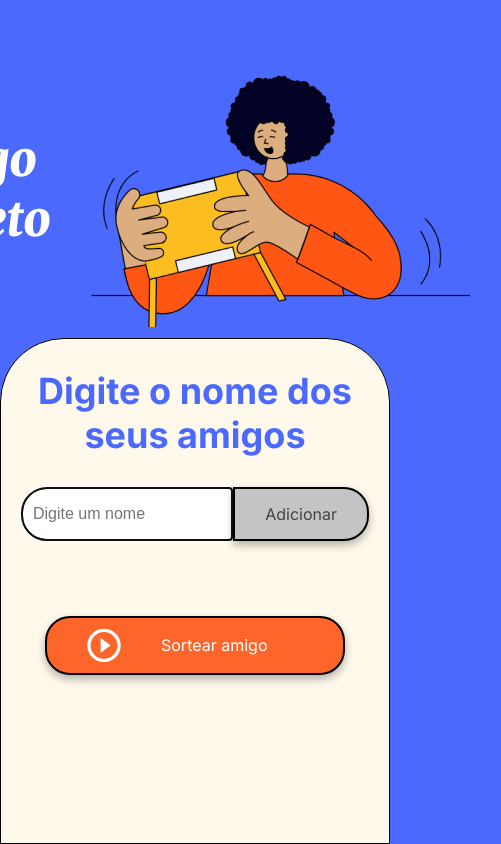
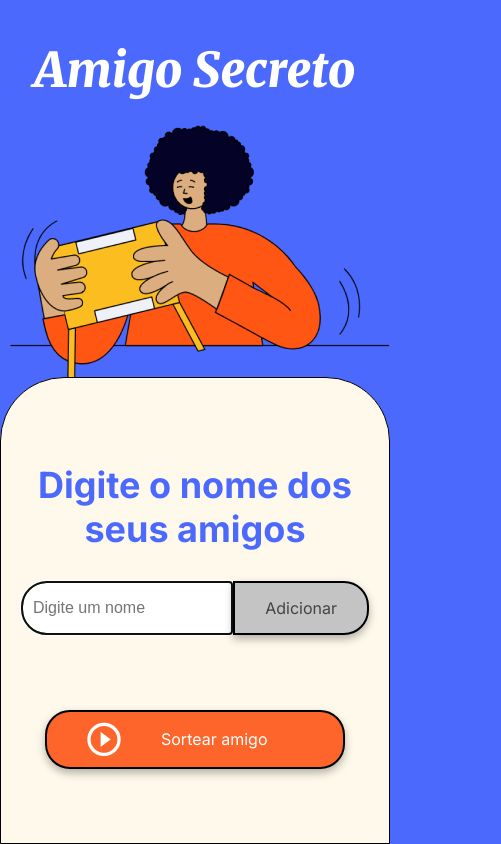
Before and after one commit to mands-mands/challenge-amigo-secreto, a plain HTML site: page index.html in a window 390 px wide. Shown: the whole page, 501 px wide, since content can reach past the window. Drawn offline with Linux system fonts and the light colour scheme.

Commit message:
Adicionando ajustes de CSS para responsividade

```diff
--- a/style.css
+++ b/style.css
@@ -7,6 +7,7 @@
     --color-text: #444444;
     --color-white: #FFFFFF;
 }
+
 
 /* Estilos gerais */
 * {
@@ -160,3 +161,18 @@ ul {
 .button-draw:hover {
     background-color: var(--color-button-hover);
 }
+
+/* Responsividade */
+@media (max-width: 622px) {
+    .header-banner{
+        flex-direction: column;
+    }
+    .main-content{
+        justify-content: center;
+        align-items: center;
+    }
+    .input-section{
+        justify-content: center;
+        align-items: center;
+    }
+}
```
